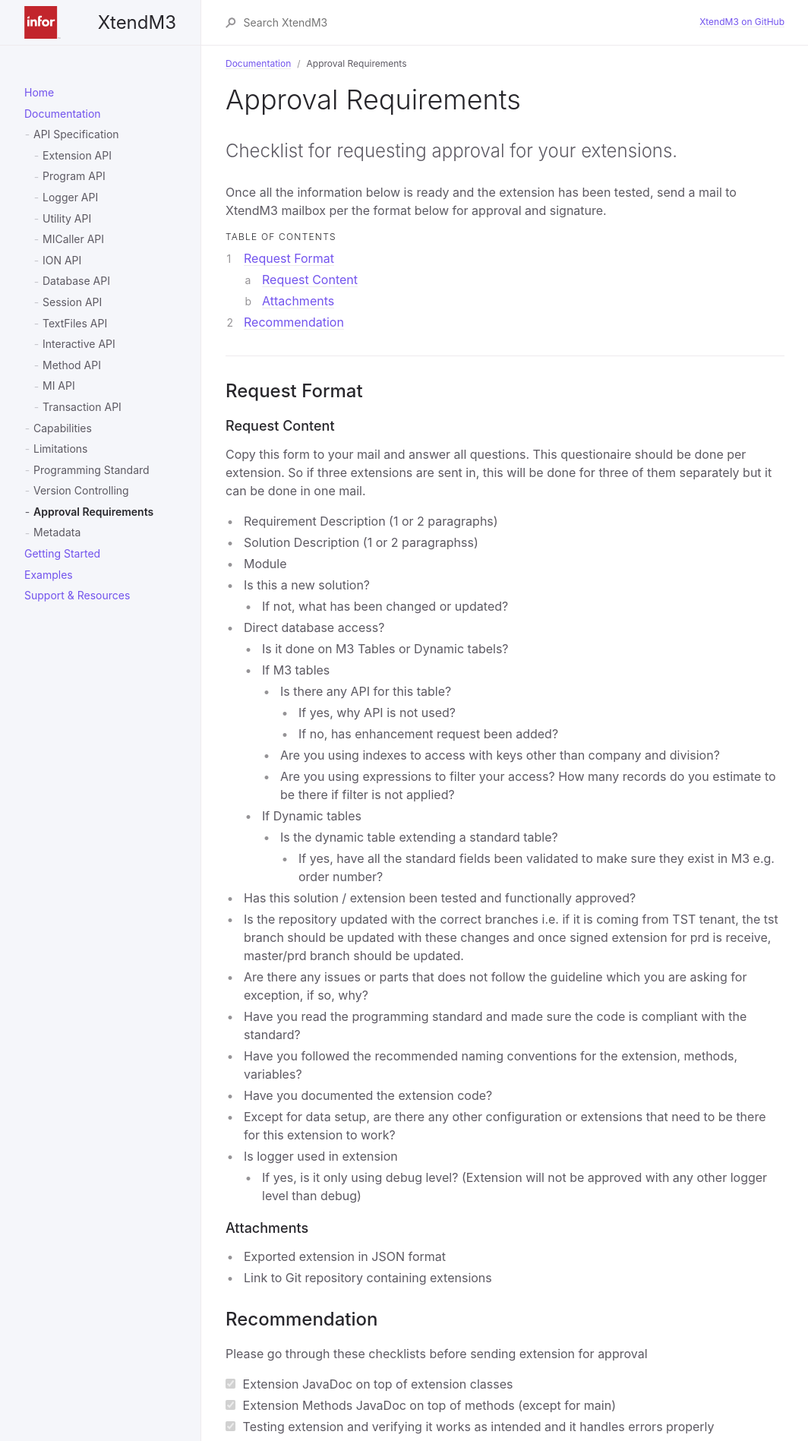
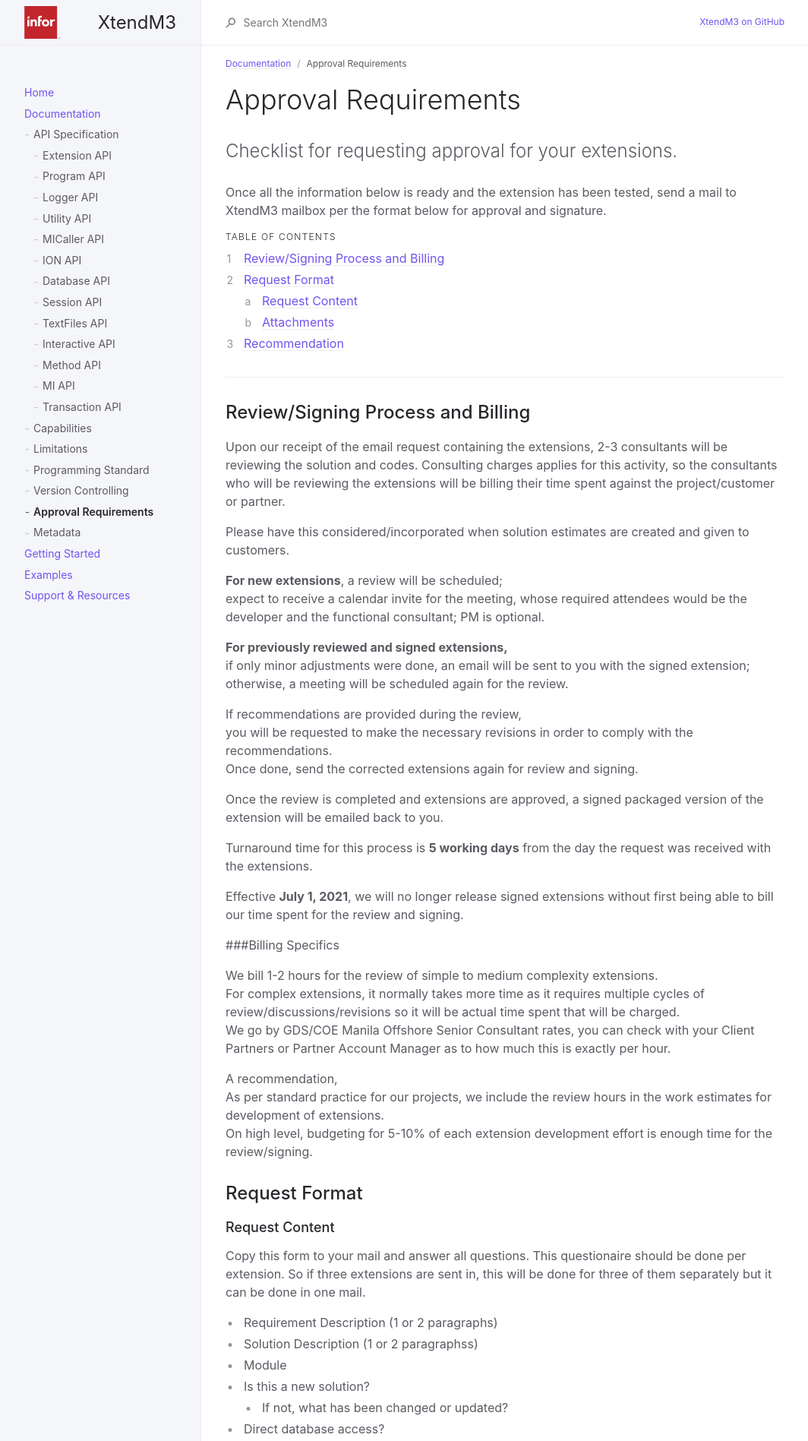
Before and after one commit to infor-cloud/xtendm3, a Jekyll site: the page built from docs/documentation/approval-requirements.md, in a window 1280 px wide. Shown: the top 1897 px of the page at 76% size, without its empty margins (107-1171 px from the left). Built offline with Jekyll 4.4.1, drawn with Linux system fonts in a browser that asks for light colours.

Commit message:
Updated approval-requirements.md

```diff
--- a/docs/documentation/approval-requirements.md
+++ b/docs/documentation/approval-requirements.md
@@ -18,6 +18,44 @@ Once all the information below is ready and the extension has been tested, send
 {:toc}
 
 ---
+
+
+## Review/Signing Process and Billing
+Upon our receipt of the email request containing the extensions, 2-3 consultants will be reviewing the solution and codes.
+Consulting charges applies for this activity, so the consultants who will be reviewing the extensions will be billing their time spent against the project/customer or partner.
+
+Please have this considered/incorporated when solution estimates are created and given to customers.
+
+**For new extensions**, a review will be scheduled;
+expect to receive a calendar invite for the meeting, whose required attendees would be the developer and the functional consultant; PM is optional.
+
+**For previously reviewed and signed extensions,**
+if only minor adjustments were done,
+an email will be sent to you with the signed extension;
+otherwise, a meeting will be scheduled again for the review.
+
+If recommendations are provided during the review,
+you will be requested to make the necessary revisions in order to comply with the recommendations.
+Once done, send the corrected extensions again for review and signing.
+
+Once the review is completed and extensions are approved,
+a signed packaged version of the extension will be emailed back to you.
+
+Turnaround time for this process is **5 working days** from the day the request was received with the extensions.
+
+Effective **July 1, 2021**,
+we will no longer release signed extensions without first being able to bill our time spent for the review and signing.
+
+###Billing Specifics
+
+We bill 1-2 hours for the review of simple to medium complexity extensions.
+For complex extensions, it normally takes more time as it requires multiple cycles of review/discussions/revisions so it will be actual time spent that will be charged.
+We go by GDS/COE Manila Offshore Senior Consultant rates, you can check with your Client Partners or Partner Account Manager as to how much this is exactly per hour.
+
+A recommendation,
+As per standard practice for our projects, we include the review hours in the work estimates for development of extensions.
+On high level, budgeting for 5-10% of each extension development effort is enough time for the review/signing.
+
 
 
 ## Request Format
```
